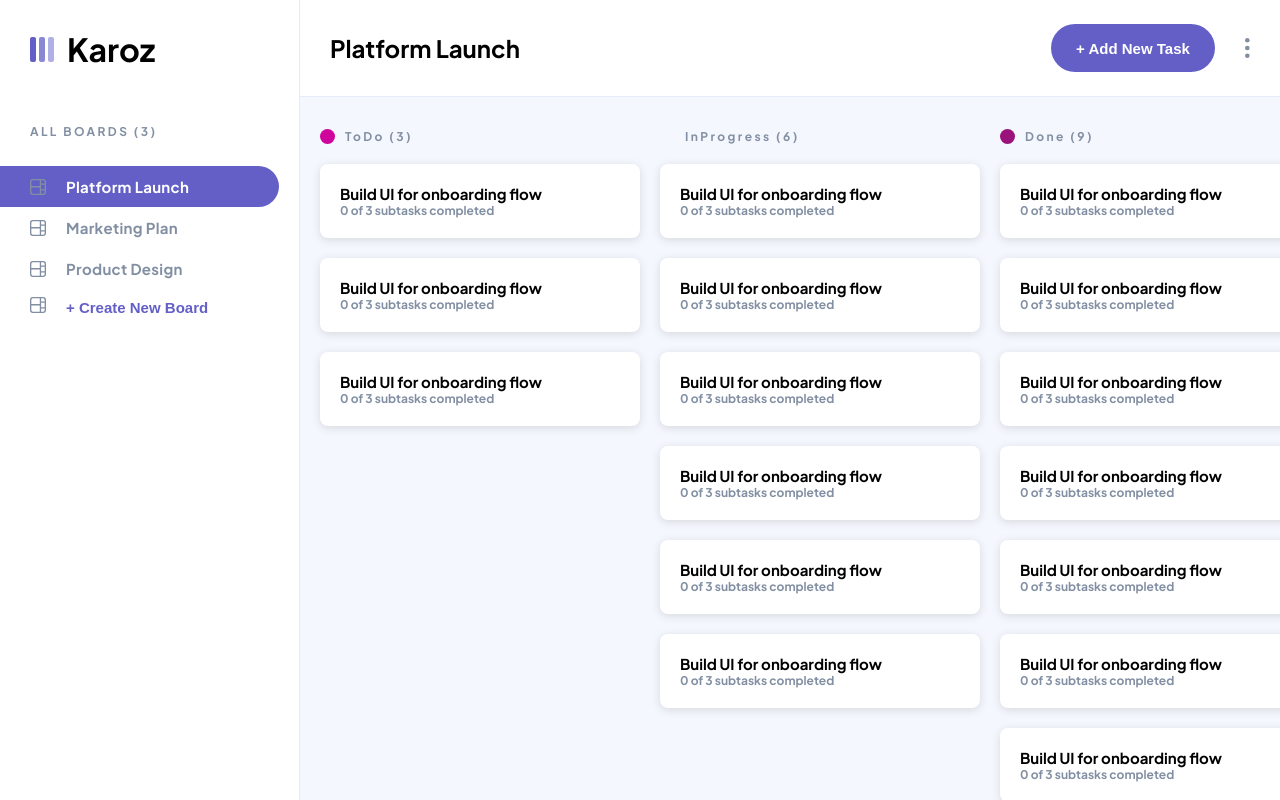
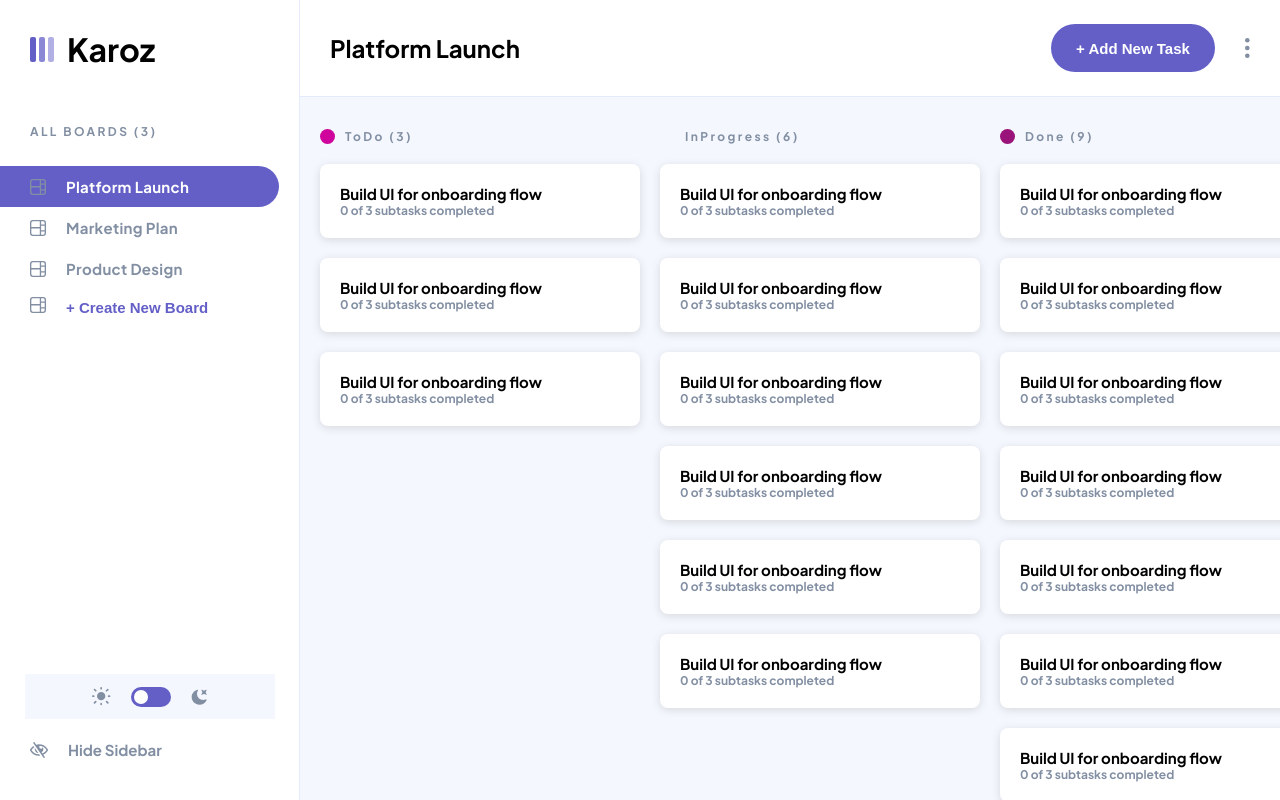
Before and after one commit to oalva-rez/karoz, a React (Create React App) app: page / in a window 1280 px wide. Shown: the top 800 px of the page. Built offline with nearby package versions, Linux system fonts and the light colour scheme; the HTML template or start-up script is replaced by a standard one.

Commit message:
overflow on active board only

```diff
--- a/src/components/ActiveBoard/activeBoard.css
+++ b/src/components/ActiveBoard/activeBoard.css
@@ -3,7 +3,7 @@
   padding: var(--tile-padding);
   gap: var(--tile-padding);
   background-color: var(--light-gray);
-  overflow-x: auto;
+  overflow: auto;
   max-width: 100%;
 }
 /* column */
@@ -33,6 +33,8 @@
   font-size: 17px;
   border-radius: var(--tile-radius);
   min-width: 280px;
+  min-height: 100vh;
+  margin-top: 33px;
   cursor: pointer;
 }
 /* tasks */
--- a/src/index.css
+++ b/src/index.css
@@ -28,7 +28,7 @@
 .wrapper {
   display: grid;
   grid-template: 97px 1fr / 300px 1fr;
-  min-height: 100vh;
+  max-height: 100vh;
   max-width: 100vw;
 
   font-family: "PlusJakartaSans", sans-serif;
```
